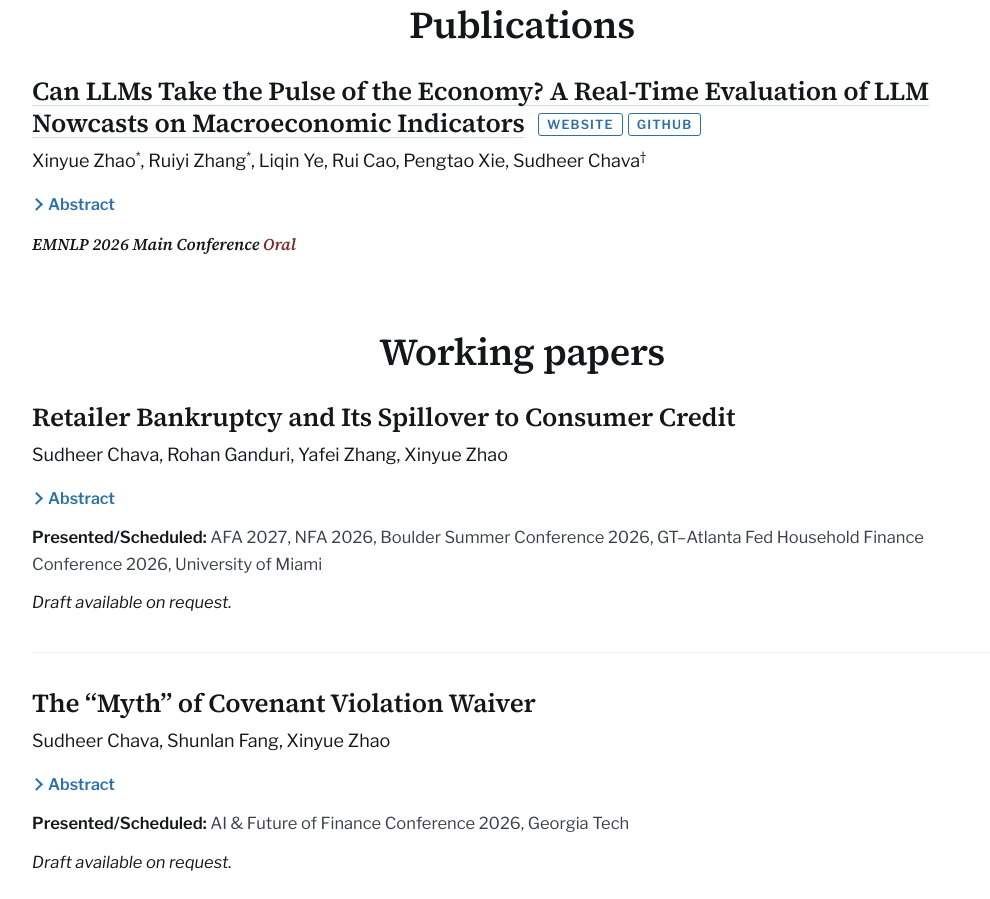
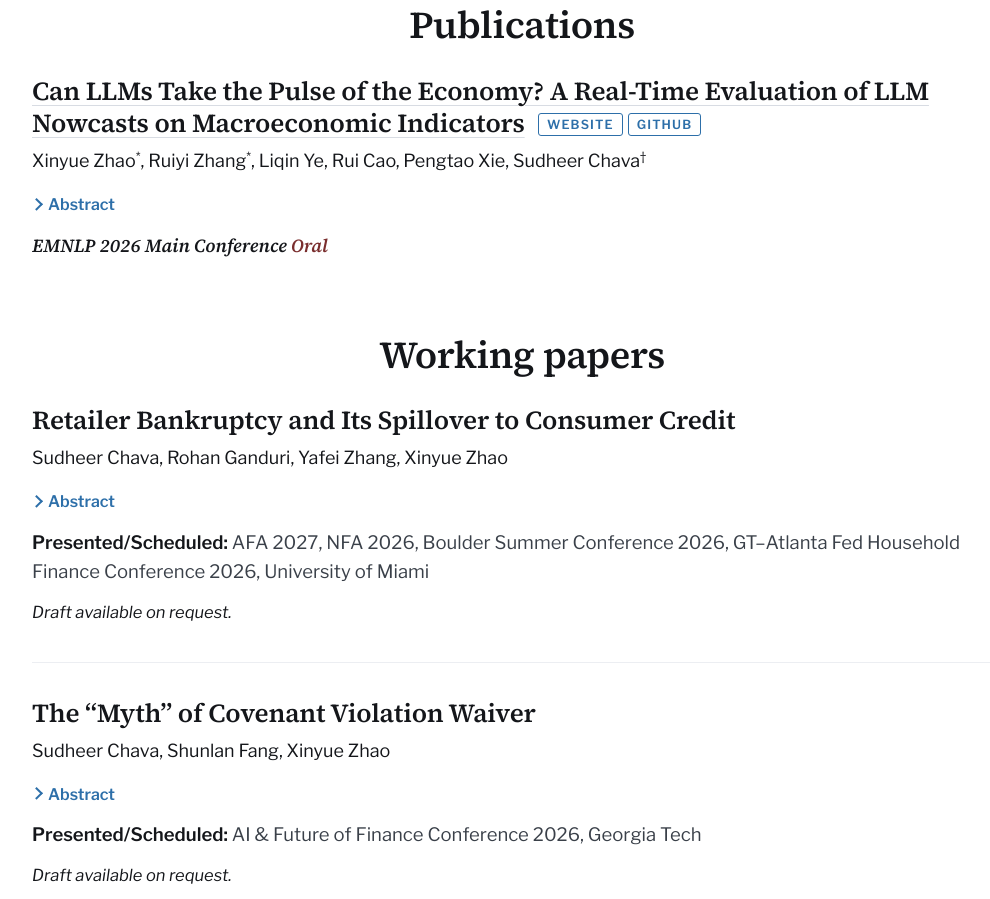
Before and after one commit to XinyueZhao777/XinyueZhao777.github.io, a plain HTML site: page index.html in a window 1280 px wide. Shown: the part 661-1560 px from the top of the page, without its empty margins (118-1108 px from the left). Drawn offline with nearby package versions, Linux system fonts and the light colour scheme.

Commit message:
Set venue lines to the abstract's text size

```diff
--- a/index.html
+++ b/index.html
@@ -150,9 +150,9 @@
   .abstract summary:hover{text-decoration:underline}
   .abstract summary:focus-visible{outline:2px solid var(--accent); outline-offset:3px; border-radius:2px}
   .summary{margin:8px 0 0; font-size:18.5px; line-height:1.64; color:var(--fg-muted)}
-  .published{margin:12px 0 0; font-family:var(--display); font-size:16.5px; font-style:italic; font-weight:600; color:var(--fg)}
+  .published{margin:12px 0 0; font-family:var(--display); font-size:18.5px; font-style:italic; font-weight:600; color:var(--fg)}
   .published em{font-style:inherit; color:var(--emph)}
-  .venues{margin:12px 0 0; font-size:16.5px; line-height:1.6; color:var(--fg-muted)}
+  .venues{margin:12px 0 0; font-size:18.5px; line-height:1.6; color:var(--fg-muted)}
   .venues b{font-weight:600; color:var(--fg)}
   .avail{margin:12px 0 0; font-size:16.5px; font-style:italic; color:var(--fg)}
 
```
